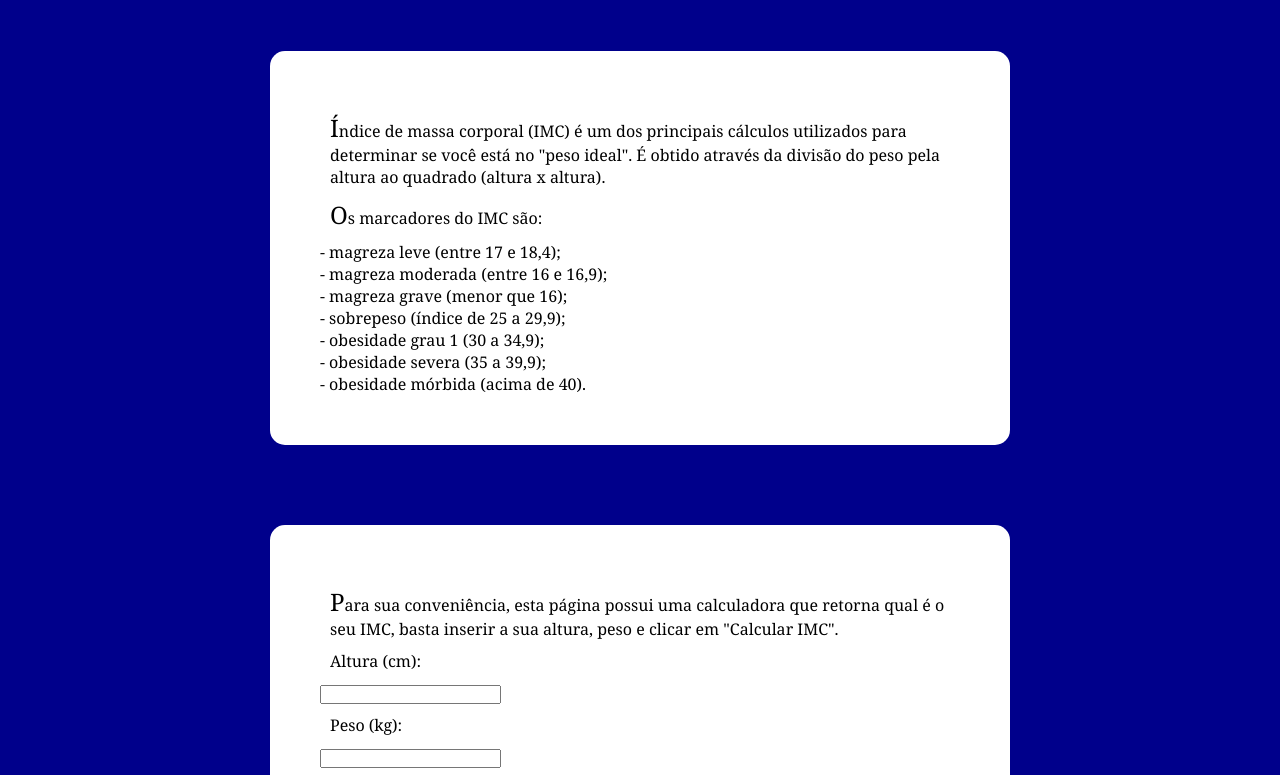
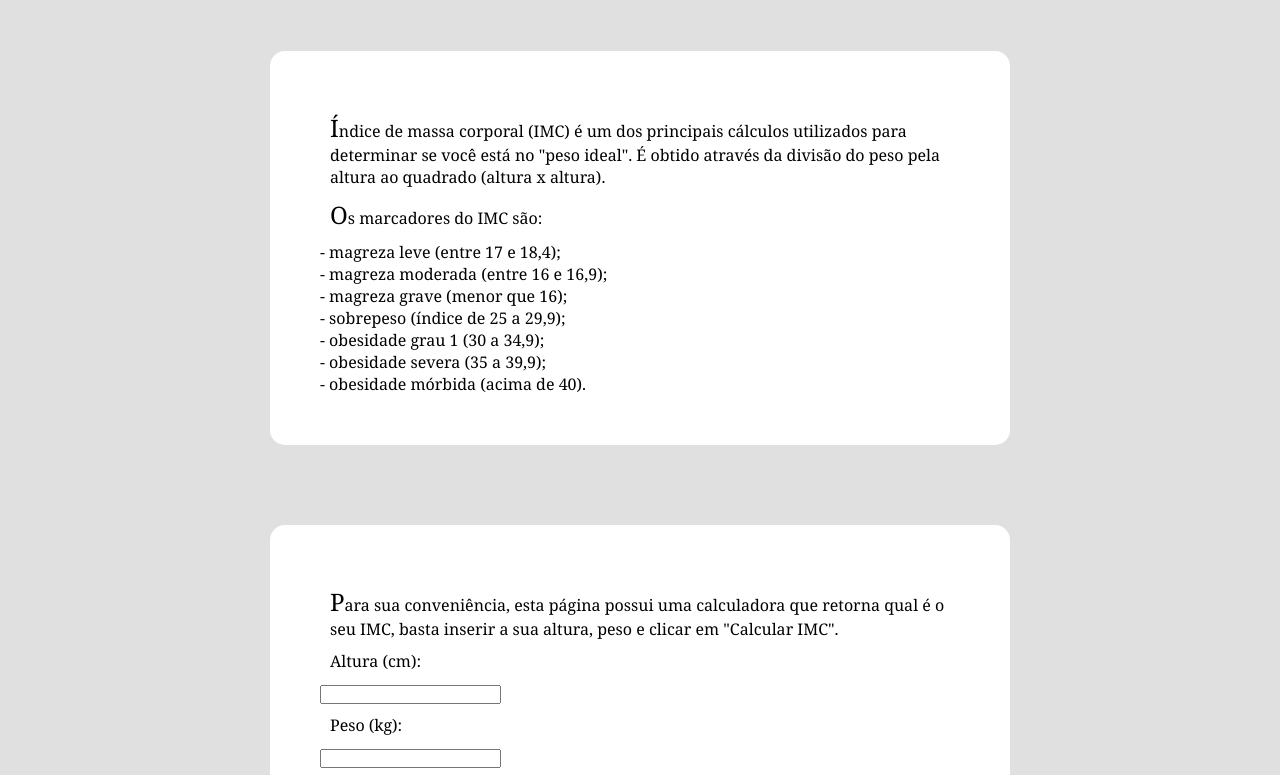
Before and after one commit to igorreis9/imc, a plain HTML site: page index.html in a window 1280 px wide. Shown: the part 79-854 px from the top of the page. Drawn offline with Linux system fonts and the light colour scheme.

Commit message:
Update style.css

```diff
--- a/style.css
+++ b/style.css
@@ -2,6 +2,13 @@
     padding: 0;
     margin: 0;
     box-sizing: border-box;
+}
+
+body {
+    justify-content: center;
+    align-items: center;
+    font-family: Cambria, Cochin, Georgia, Times, 'Times New Roman', serif;
+    background-color: #E0E0E0;
 }
 
 header{
@@ -42,16 +49,6 @@ nav ul li a{
 nav ul li a:visited {
     color: #27ae5f66;
 }
-
-
-body {
-    justify-content: center;
-    align-items: center;
-    font-family: Cambria, Cochin, Georgia, Times, 'Times New Roman', serif;
-    background-color: darkblue;
-}
-
-
 
 img {
     height: 200px;
```
